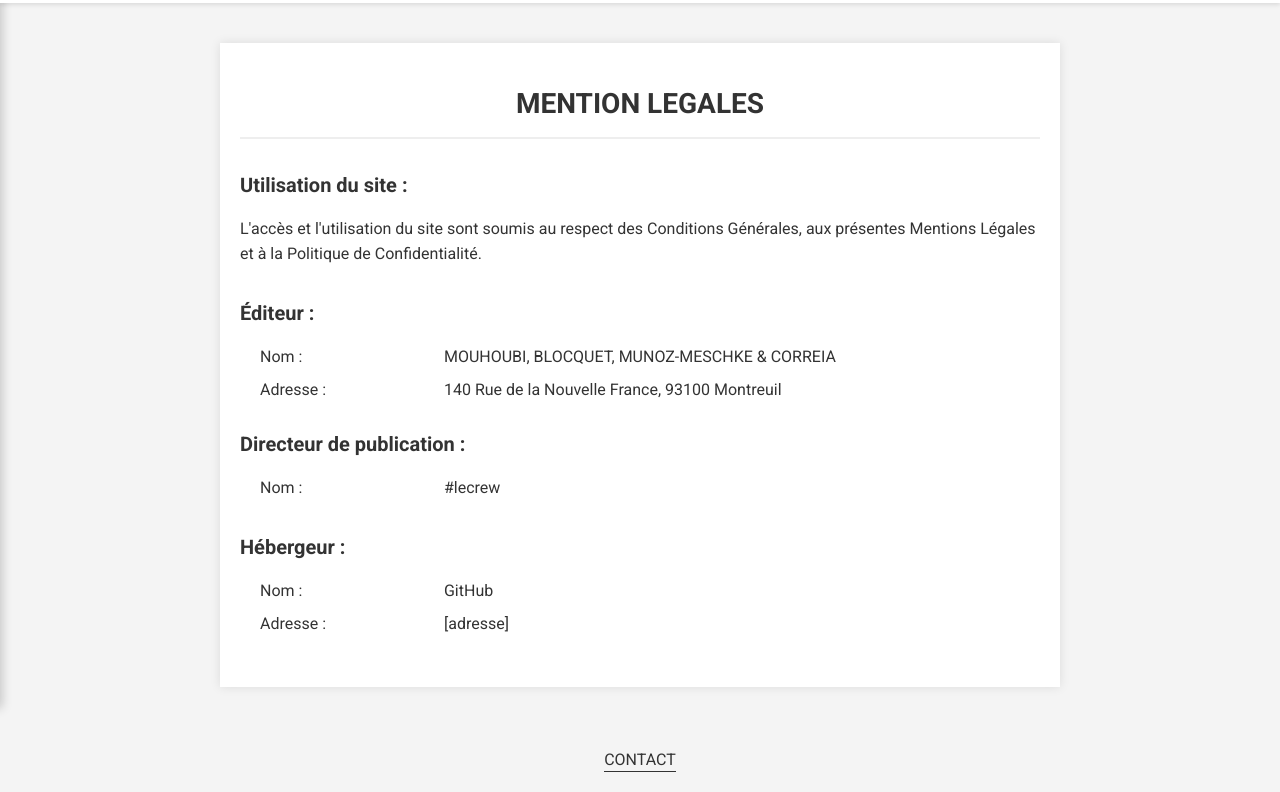
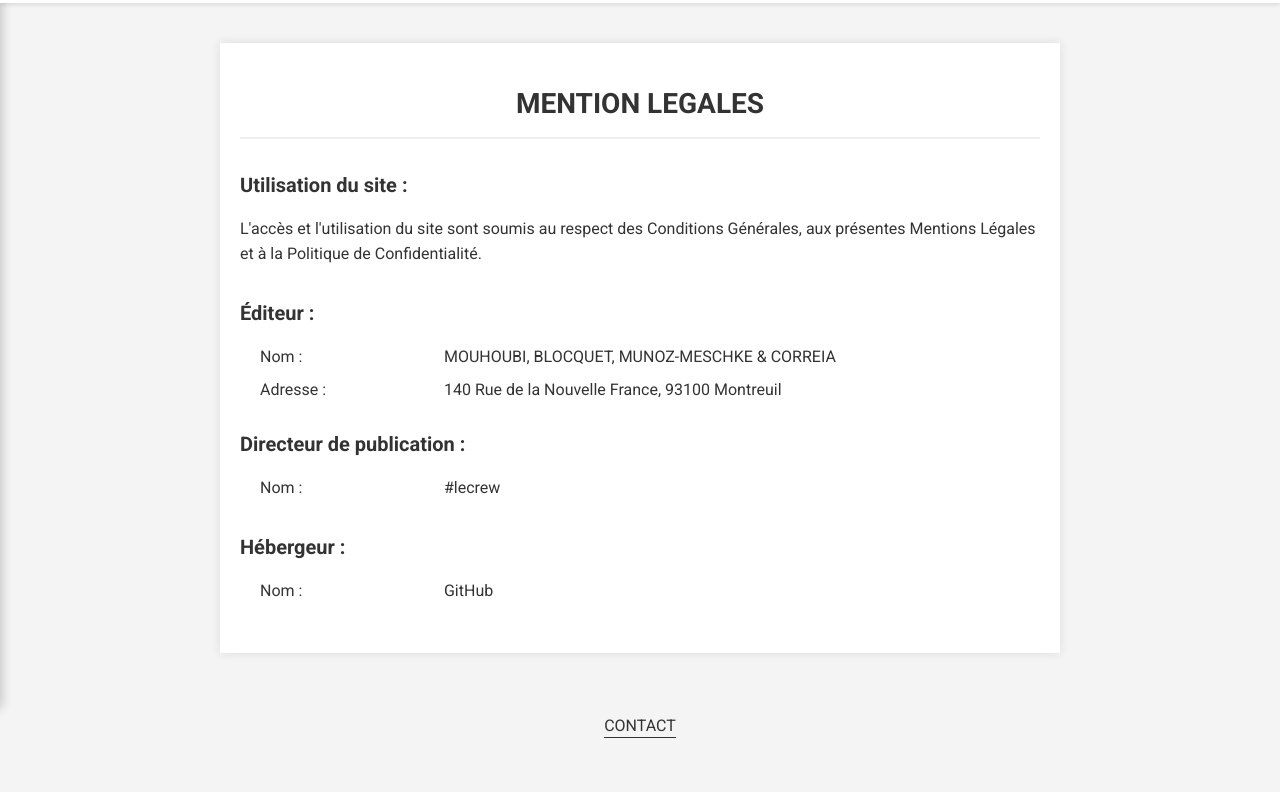
Before and after one commit to poyopinpin-rgb/SAE-Site-Afrissaines, a plain HTML site: page Pages Mentions & Contact/mention.html in a window 1280 px wide. Shown: the part 92-884 px from the top of the page. After the commit the page ends 851 px from the top, so only its background shows below. Drawn offline with Linux system fonts and the light colour scheme.

Commit message:
Update mention.html

```diff
--- a/Pages Mentions & Contact/mention.html
+++ b/Pages Mentions & Contact/mention.html
@@ -59,7 +59,6 @@
         <section class="section-mentions details-legaux">
             <h2 class="titre-sous-section">Hébergeur :</h2>
             <p><strong>Nom :</strong> GitHub</p>
-            <p><strong>Adresse :</strong> [adresse]</p>
         </section>
 
     </main>
```
